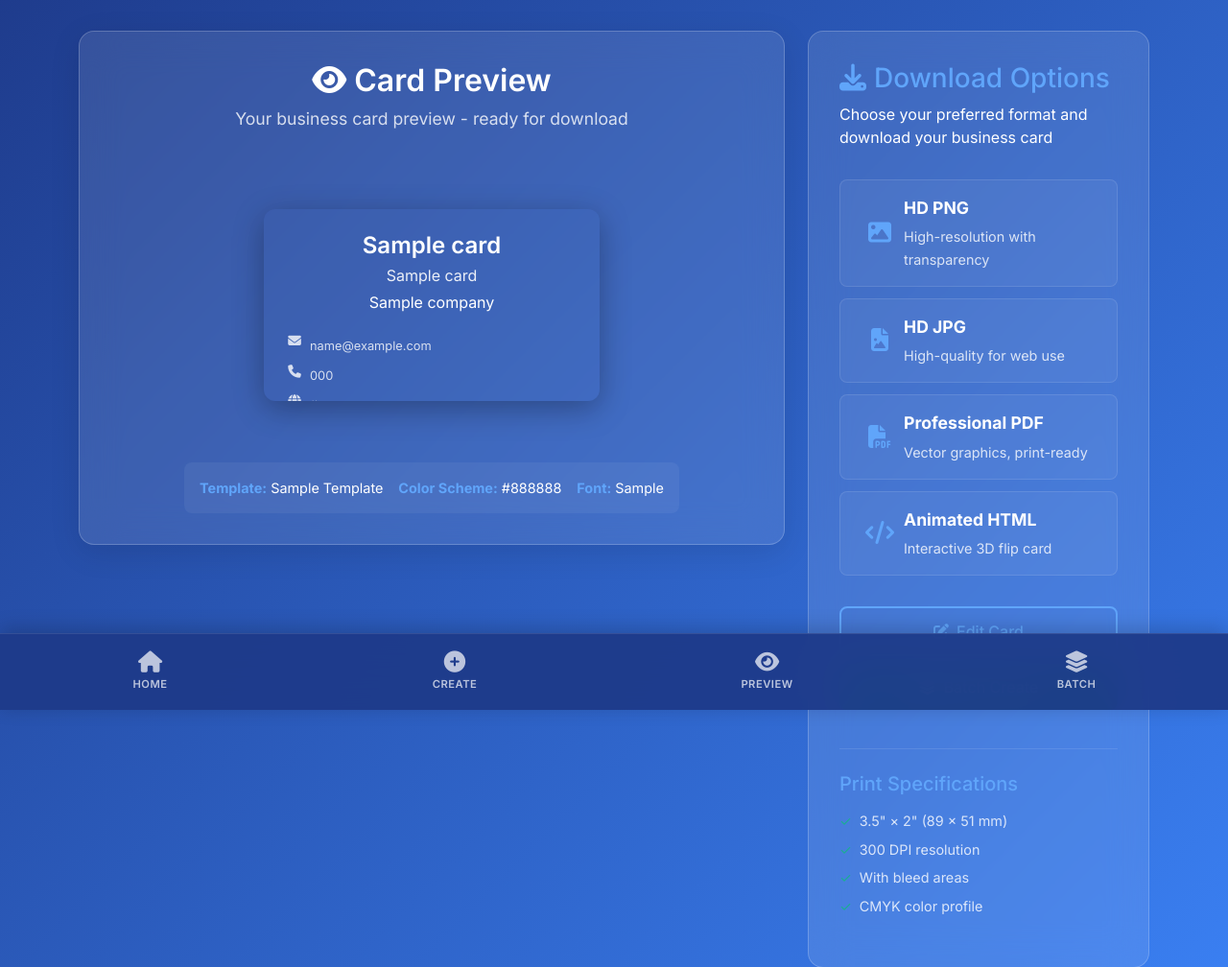
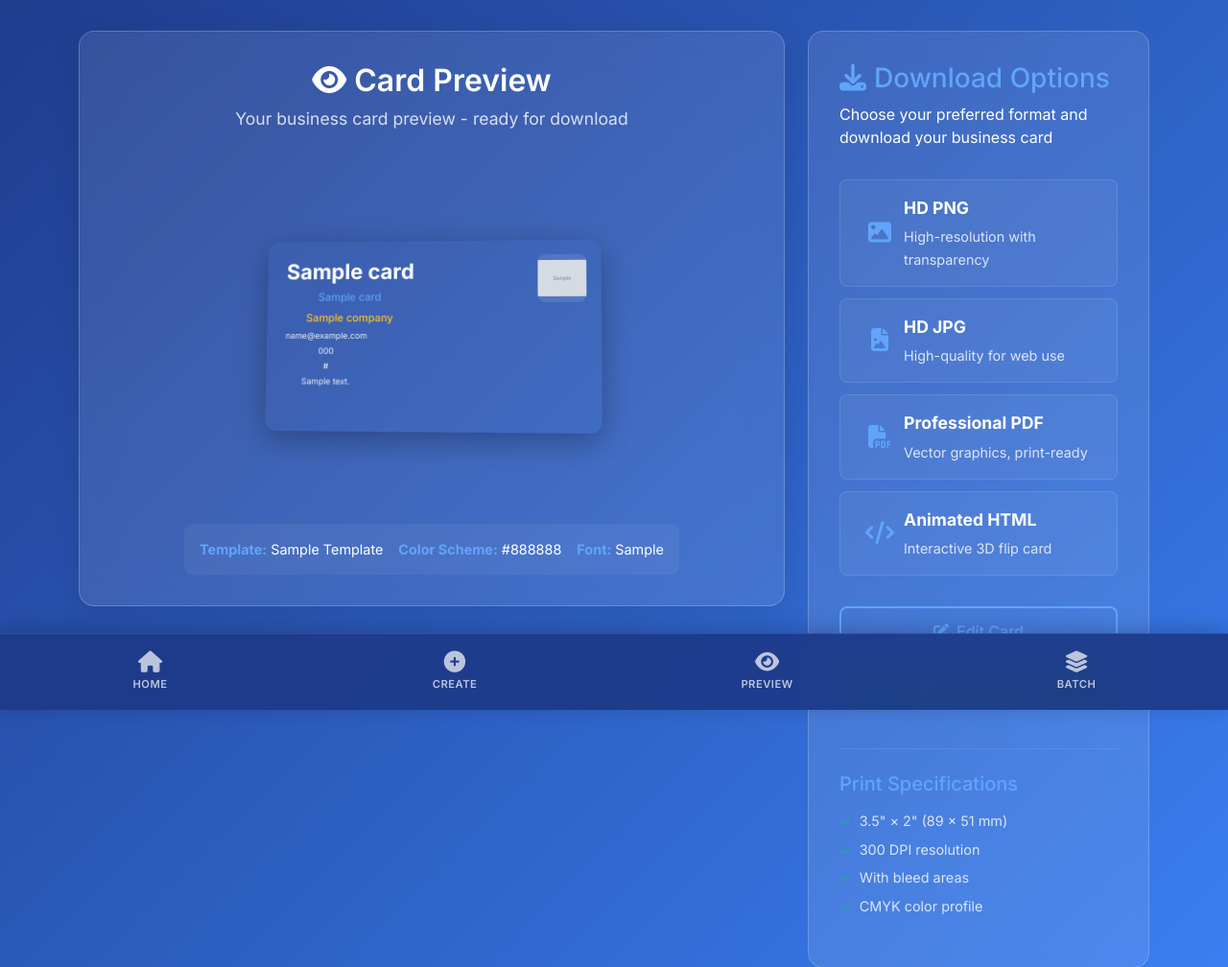
Before and after one commit to julisunkan/cardtico, a Flask app: template templates/preview.html in a window 1280 px wide. Shown: the part 60-1068 px from the top of the page at 96% size. Run offline with Flask 3, Linux system fonts and the light colour scheme; the template is opened without the code that fills it: most values are stand-ins (such as "Sample title", 1, 10 or a date in 2020); grey boxes marked "Sample" are stand-in pictures.

Commit message:
Add ability to preview uploaded logos on business cards
Integrate file serving for uploaded logos in the preview route and update the preview template to conditionally display the logo, along with new CSS for business card preview styling.

Replit-Commit-Author: Agent
Replit-Commit-Session-Id: fda6c981-b117-4ab2-abe8-c0e14fec80de
Replit-Commit-Checkpoint-Type: full_checkpoint
Replit-Commit-Screenshot-Url: https://storage.googleapis.com/screenshot-production-us-central1/15954b01-99da-49fc-9a99-2ef4a9699c26/fda6c981-b117-4ab2-abe8-c0e14fec80de/1LdhqHw

```diff
--- a/static/css/style.css
+++ b/static/css/style.css
@@ -1569,3 +1569,264 @@ body {
     border-color: white;
   }
 }
+
+/* Business Card Preview Styling */
+.business-card-preview {
+  width: 350px;
+  height: 200px;
+  position: relative;
+  border-radius: 12px;
+  overflow: hidden;
+  margin: 2rem auto;
+  box-shadow: 0 8px 32px rgba(0, 0, 0, 0.3);
+  transform: perspective(1000px) rotateY(-5deg) rotateX(5deg);
+  transition: transform 0.3s ease;
+}
+
+.business-card-preview:hover {
+  transform: perspective(1000px) rotateY(0deg) rotateX(0deg);
+}
+
+.card-background {
+  position: absolute;
+  top: 0;
+  left: 0;
+  right: 0;
+  bottom: 0;
+  z-index: 1;
+}
+
+/* Executive Premium Template */
+.business-card-preview.executive_premium.executive_navy .card-background {
+  background: linear-gradient(135deg, #1e3a8a 0%, #3b82f6 100%);
+}
+
+.business-card-preview.executive_premium.luxury_gold .card-background {
+  background: linear-gradient(135deg, #92400e 0%, #d97706 100%);
+}
+
+.business-card-preview.executive_premium.tech_cyan .card-background {
+  background: linear-gradient(135deg, #0e7490 0%, #0891b2 100%);
+}
+
+.business-card-preview.executive_premium.creative_purple .card-background {
+  background: linear-gradient(135deg, #7c2d12 0%, #a21caf 100%);
+}
+
+.business-card-preview.executive_premium.medical_blue .card-background {
+  background: linear-gradient(135deg, #1e40af 0%, #2563eb 100%);
+}
+
+.business-card-preview.executive_premium.finance_green .card-background {
+  background: linear-gradient(135deg, #065f46 0%, #059669 100%);
+}
+
+.business-card-preview.executive_premium.law_burgundy .card-background {
+  background: linear-gradient(135deg, #7f1d1d 0%, #991b1b 100%);
+}
+
+.business-card-preview.executive_premium.startup_orange .card-background {
+  background: linear-gradient(135deg, #c2410c 0%, #ea580c 100%);
+}
+
+/* Modern Gradient Template */
+.business-card-preview.modern_gradient .card-background {
+  background: linear-gradient(45deg, #1e3a8a 0%, #3b82f6 100%);
+}
+
+/* Minimalist Pro Template */
+.business-card-preview.minimalist_pro .card-background {
+  background: #ffffff;
+}
+
+.business-card-preview.minimalist_pro::before {
+  content: '';
+  position: absolute;
+  top: 0;
+  left: 0;
+  width: 8px;
+  height: 100%;
+  background: #60a5fa;
+  z-index: 2;
+}
+
+/* Card Content Positioning */
+.card-main-content {
+  position: absolute;
+  top: 20px;
+  left: 20px;
+  z-index: 3;
+  color: white;
+}
+
+.business-card-preview.minimalist_pro .card-main-content {
+  left: 30px;
+  color: #1f2937;
+}
+
+.card-name {
+  font-size: 1.4rem;
+  font-weight: 700;
+  margin-bottom: 0.4rem;
+  font-family: 'Inter', serif;
+  line-height: 1.1;
+}
+
+.card-job-title {
+  font-size: 0.7rem;
+  font-weight: 500;
+  margin-bottom: 0.3rem;
+  opacity: 0.9;
+  color: #60a5fa;
+}
+
+.business-card-preview.minimalist_pro .card-job-title {
+  color: #1e3a8a;
+}
+
+.card-company {
+  font-size: 0.7rem;
+  font-weight: 500;
+  margin-bottom: 0.5rem;
+  color: #fbbf24;
+}
+
+.business-card-preview.minimalist_pro .card-company {
+  color: #60a5fa;
+}
+
+/* Contact Information */
+.card-contact-area {
+  position: absolute;
+  top: 95px;
+  left: 20px;
+  z-index: 3;
+  color: white;
+}
+
+.business-card-preview.minimalist_pro .card-contact-area {
+  left: 30px;
+  color: #1f2937;
+}
+
+.contact-line {
+  font-size: 0.55rem;
+  margin-bottom: 0.35rem;
+  opacity: 0.9;
+  font-family: 'Inter', sans-serif;
+  line-height: 1.2;
+}
+
+/* Logo Positioning */
+.card-logo {
+  position: absolute;
+  top: 15px;
+  right: 15px;
+  width: 50px;
+  height: 50px;
+  z-index: 4;
+  border-radius: 8px;
+  overflow: hidden;
+  background: rgba(255, 255, 255, 0.1);
+  display: flex;
+  align-items: center;
+  justify-content: center;
+}
+
+.card-logo img {
+  width: 100%;
+  height: 100%;
+  object-fit: contain;
+}
+
+/* QR Code Positioning */
+.card-qr {
+  position: absolute;
+  bottom: 15px;
+  right: 15px;
+  width: 40px;
+  height: 40px;
+  z-index: 4;
+}
+
+.qr-placeholder {
+  width: 100%;
+  height: 100%;
+  background: rgba(255, 255, 255, 0.9);
+  border-radius: 4px;
+  display: flex;
+  align-items: center;
+  justify-content: center;
+  color: #1f2937;
+}
+
+.qr-placeholder i {
+  font-size: 1.2rem;
+}
+
+/* Template-specific adjustments */
+.business-card-preview.executive_premium .card-name {
+  font-size: 1.4rem;
+}
+
+.business-card-preview.modern_gradient .card-main-content {
+  top: 25px;
+}
+
+.business-card-preview.minimalist_pro .card-name {
+  font-size: 1.2rem;
+  color: #1f2937;
+}
+
+/* Mobile responsive adjustments */
+@media (max-width: 768px) {
+  .business-card-preview {
+    width: 280px;
+    height: 160px;
+    transform: none;
+  }
+
+  .card-name {
+    font-size: 1rem;
+  }
+
+  .card-job-title, .card-company {
+    font-size: 0.6rem;
+  }
+
+  .contact-line {
+    font-size: 0.45rem;
+  }
+
+  .card-logo {
+    width: 35px;
+    height: 35px;
+    top: 10px;
+    right: 10px;
+  }
+
+  .card-qr {
+    width: 30px;
+    height: 30px;
+    bottom: 10px;
+    right: 10px;
+  }
+
+  .card-main-content {
+    top: 15px;
+    left: 15px;
+  }
+
+  .business-card-preview.minimalist_pro .card-main-content {
+    left: 20px;
+  }
+
+  .card-contact-area {
+    top: 75px;
+    left: 15px;
+  }
+
+  .business-card-preview.minimalist_pro .card-contact-area {
+    left: 20px;
+  }
+}
--- a/templates/preview.html
+++ b/templates/preview.html
@@ -14,52 +14,53 @@
                     </div>
 
                     <div class="card-display">
-                        <div class="business-card" data-template="{{ card_data.template }}" data-color="{{ card_data.color_scheme }}">
-                            <div class="card-content">
+                        <div class="business-card-preview {{ card_data.template }} {{ card_data.color_scheme }}">
+                            <div class="card-background"></div>
+
+                            <!-- Logo placement -->
+                            {% if logo_url %}
+                            <div class="card-logo">
+                                <img src="{{ logo_url }}" alt="Logo" />
+                            </div>
+                            {% endif %}
+
+                            <!-- Main content area -->
+                            <div class="card-main-content">
                                 {% if card_data.name %}
-                                <h3 class="card-name">{{ card_data.name }}</h3>
+                                <div class="card-name">{{ card_data.name }}</div>
                                 {% endif %}
                                 {% if card_data.job_title %}
-                                <p class="card-title">{{ card_data.job_title }}</p>
+                                <div class="card-job-title">{{ card_data.job_title }}</div>
                                 {% endif %}
                                 {% if card_data.company %}
-                                <p class="card-company">{{ card_data.company }}</p>
+                                <div class="card-company">{{ card_data.company }}</div>
                                 {% endif %}
+                            </div>
 
-                                <div class="card-contact">
-                                    {% if card_data.email %}
-                                    <div class="contact-item">
-                                        <i class="fas fa-envelope"></i>
-                                        <span>{{ card_data.email }}</span>
-                                    </div>
-                                    {% endif %}
-                                    {% if card_data.phone %}
-                                    <div class="contact-item">
-                                        <i class="fas fa-phone"></i>
-                                        <span>{{ card_data.phone }}</span>
-                                    </div>
-                                    {% endif %}
-                                    {% if card_data.website %}
-                                    <div class="contact-item">
-                                        <i class="fas fa-globe"></i>
-                                        <span>{{ card_data.website }}</span>
-                                    </div>
-                                    {% endif %}
-                                    {% if card_data.address %}
-                                    <div class="contact-item">
-                                        <i class="fas fa-map-marker-alt"></i>
-                                        <span>{{ card_data.address }}</span>
-                                    </div>
-                                    {% endif %}
-                                </div>
+                            <!-- Contact info area -->
+                            <div class="card-contact-area">
+                                {% if card_data.email %}
+                                <div class="contact-line">{{ card_data.email }}</div>
+                                {% endif %}
+                                {% if card_data.phone %}
+                                <div class="contact-line">{{ card_data.phone }}</div>
+                                {% endif %}
+                                {% if card_data.website %}
+                                <div class="contact-line">{{ card_data.website }}</div>
+                                {% endif %}
+                                {% if card_data.address %}
+                                <div class="contact-line">{{ card_data.address }}</div>
+                                {% endif %}
+                            </div>
 
-                                {% if card_data.include_qr %}
+                            <!-- QR Code placement -->
+                            {% if card_data.include_qr %}
+                            <div class="card-qr">
                                 <div class="qr-placeholder">
                                     <i class="fas fa-qrcode"></i>
-                                    <span>QR Code</span>
                                 </div>
-                                {% endif %}
                             </div>
+                            {% endif %}
                         </div>
                     </div>
 
```
Also changed, not shown: routes.py (+14 -2 lines), 1 other file.
